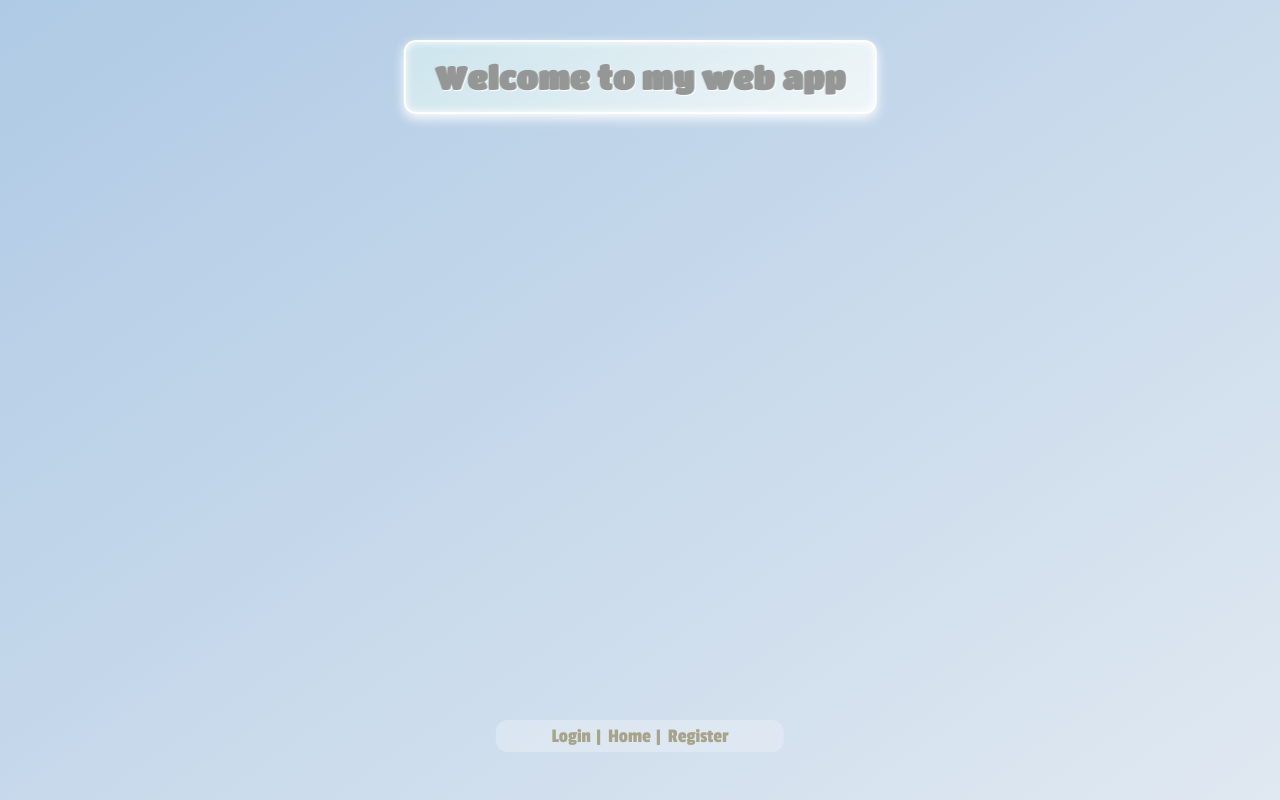
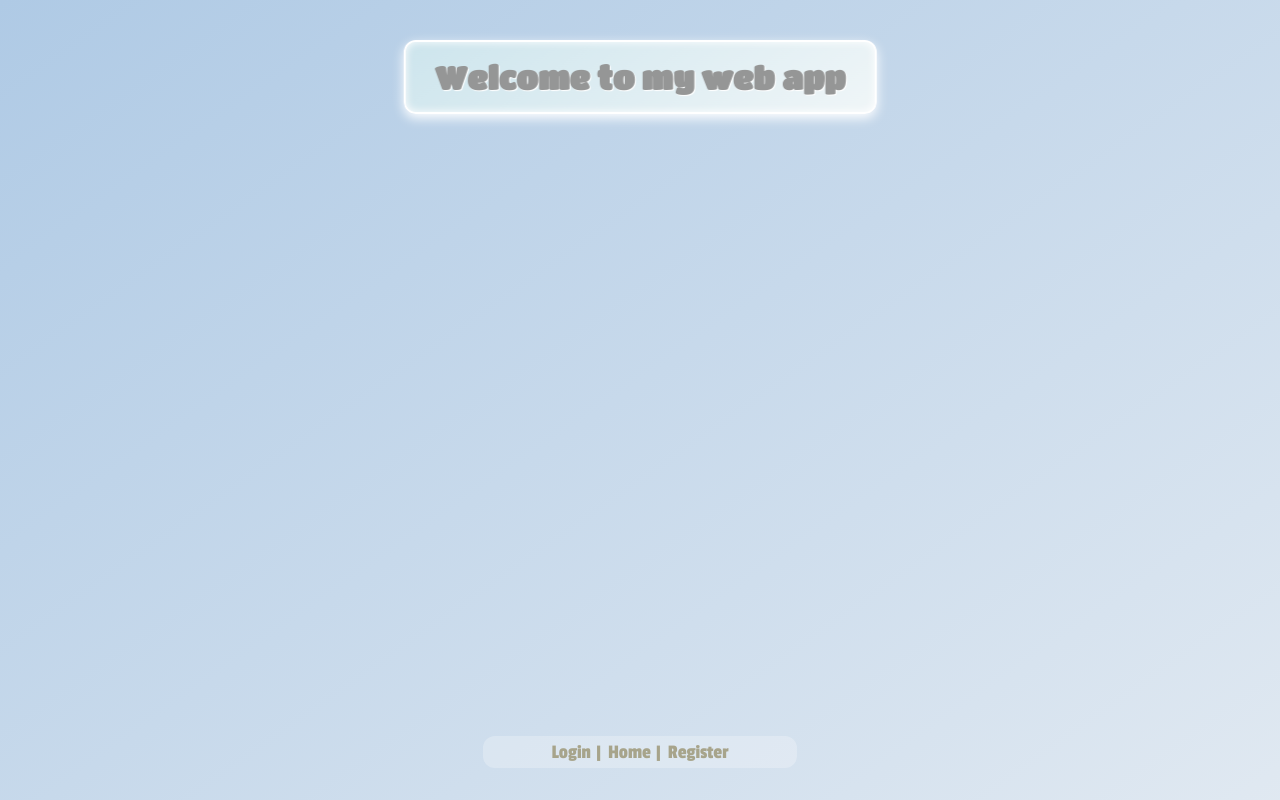
Before and after one commit to blob421/Vue_App, a Vue app: page / in a window 1280 px wide. Shown: the top 800 px of the page. Built offline with nearby package versions, Linux system fonts and the light colour scheme; no server answers.

Commit message:
Added more padding to the bar and repositionned it

```diff
--- a/src/components/login_register.vue
+++ b/src/components/login_register.vue
@@ -22,12 +22,12 @@
      transform: translateX(-50%);
      font-size: 20px;
      font-family: "Passion One", sans-serif;
-     top:90%;
+     top:92%;
      z-index: 1000;
      white-space: nowrap;
      display: inline;
      background-color: rgba(255, 255, 255, 0.26);
-     padding: 0rem 3.3rem;
+     padding: 0rem 4.1rem;
      border-radius: 12px;
 }
 
```
